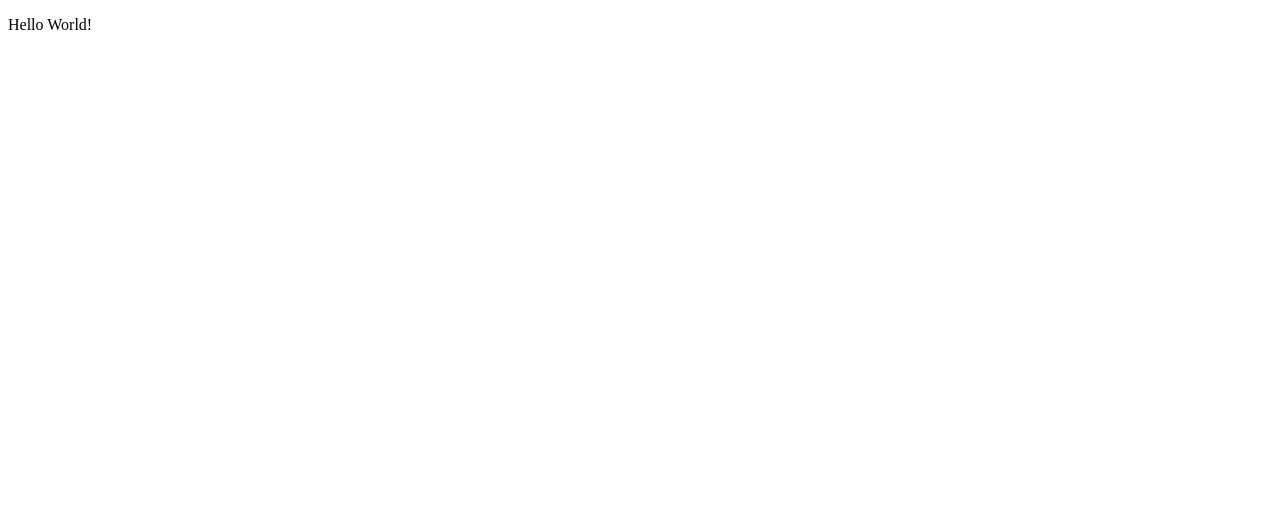
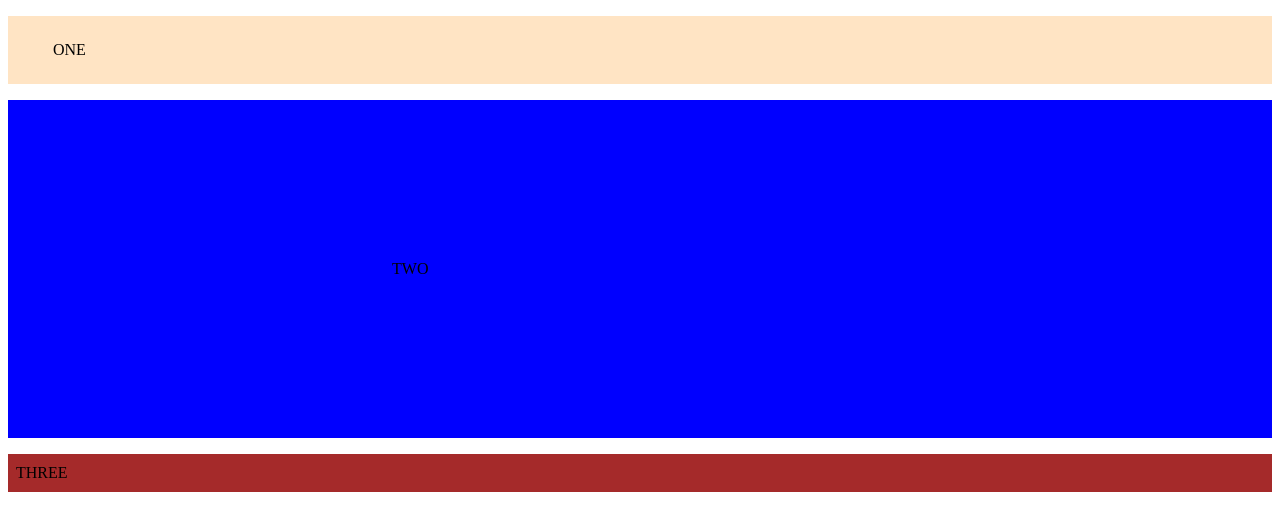
Before and after one commit to hessdale/BoxModel, a plain HTML site: page index.html in a window 1280 px wide. Drawn offline with Linux system fonts and the light colour scheme.

Commit message:
added index numbers and style css

```diff
--- a/css/style.css
+++ b/css/style.css
@@ -0,0 +1,12 @@
+#unique1 {
+background-color: bisque;
+padding: 25px 45px;
+}
+#unique2 {
+    background-color: blue;
+    padding: 20vh 30vw;
+}
+#unique3 {
+    background-color: brown;
+    padding: 10px 8px;
+}
--- a/index.html
+++ b/index.html
@@ -11,10 +11,13 @@
   <meta property="og:type" content="" />
   <meta property="og:title" content="" />
   <meta property="og:image" content="" />
+  <link rel="stylesheet" href="/css/style.css">
 </head>
 
 <body>
-  <p>Hello World!</p>
+  <p id="unique1">ONE</p>
+  <p id="unique2">TWO</p>
+  <p id="unique3">THREE</p>
 </body>
 
 </html>
```
